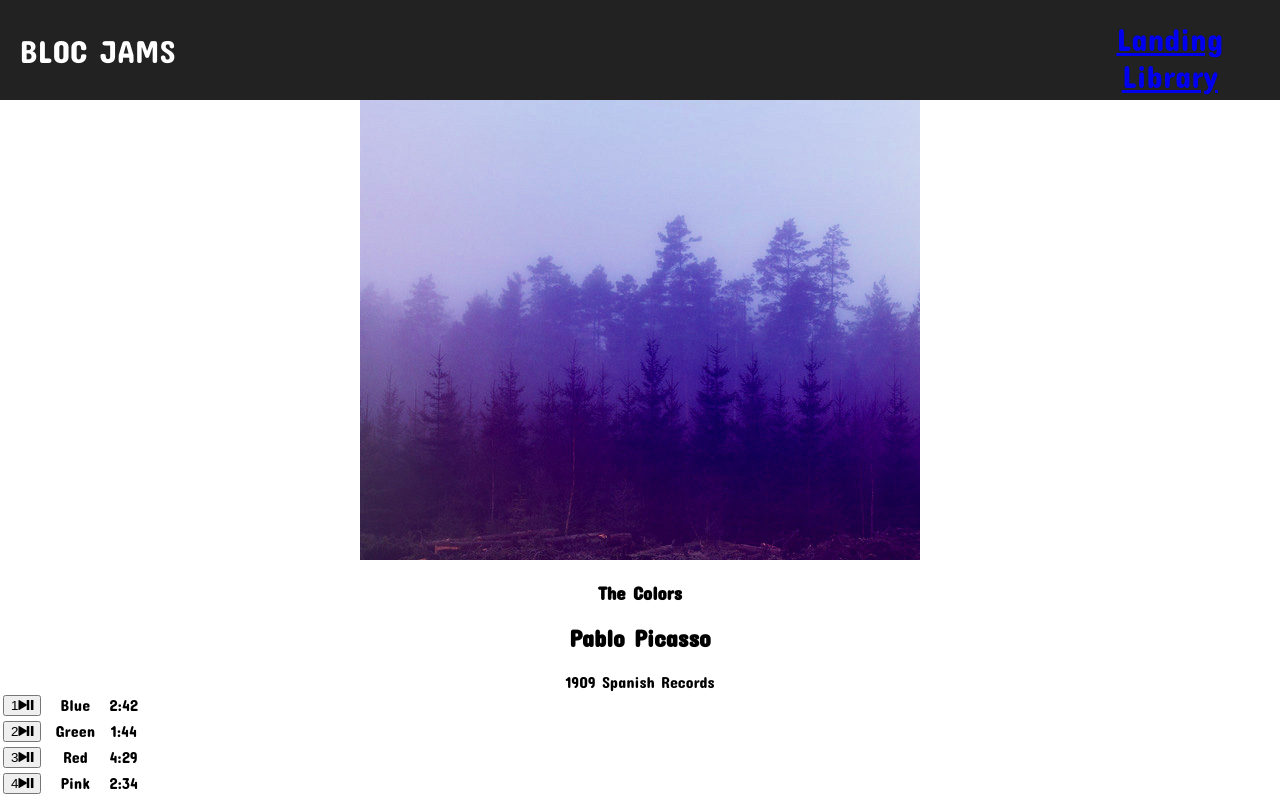
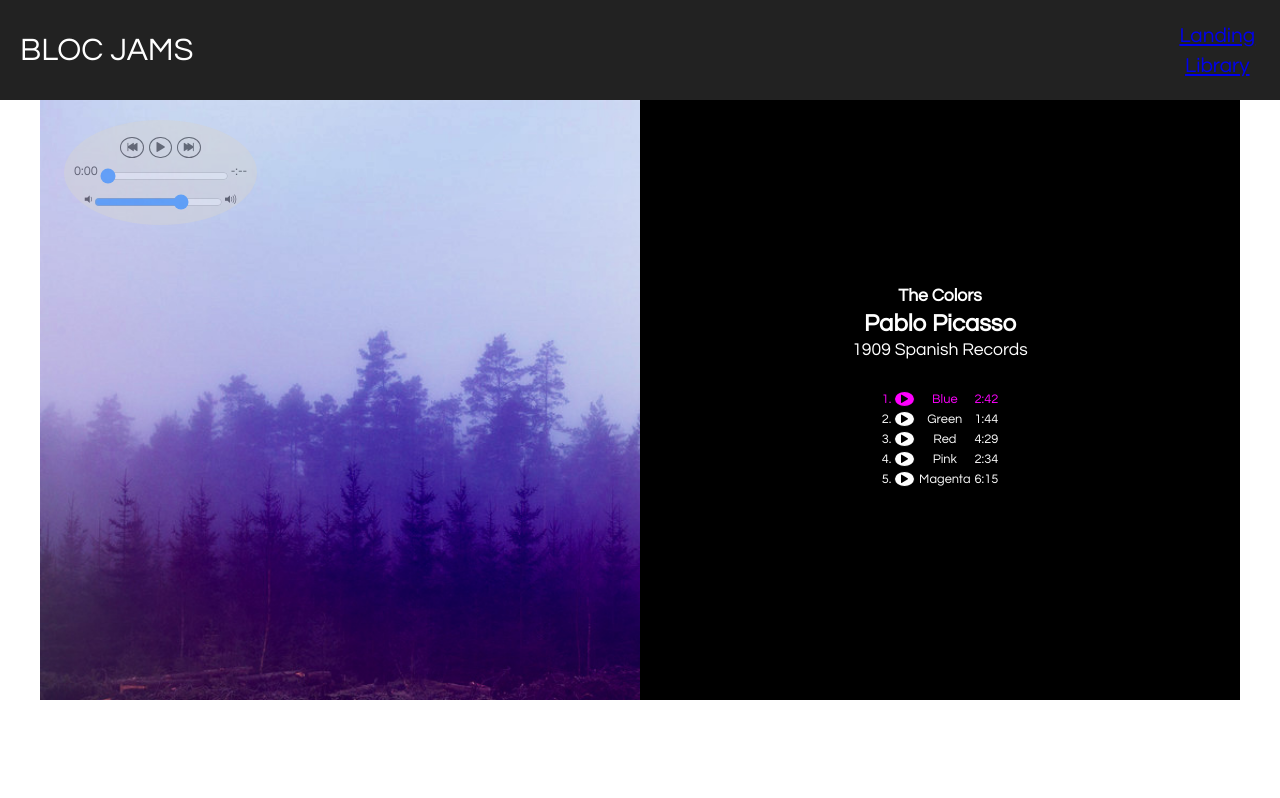
Before and after one commit to sds0208/bloc-jams-react, a React (Create React App) app: page /album/the-colors in a window 1280 px wide. Shown: the top 798 px of the page. Built offline with nearby package versions, Linux system fonts and the light colour scheme.

Commit message:
Responsiveness added, layout improved

```diff
--- a/src/App.js
+++ b/src/App.js
@@ -11,9 +11,9 @@ class App extends Component {
     return (
       <div className="App">
         <header className="App-header">
-          <div className="logo-div">
+          <Link to ='/' className="logo-div">
             BLOC JAMS
-          </div>
+          </Link>
           <div className="links">
             <Link to='/'>Landing</Link>
             <Link to='/library'>Library</Link>
--- a/src/components/Album.js
+++ b/src/components/Album.js
@@ -124,23 +124,15 @@ formatTime(timeInSeconds) {
             <h1 id="album-title">{this.state.album.title}</h1>
             <h2 className="artist">{this.state.album.artist}</h2>
             <div id="release-info">{this.state.album.releaseInfo}</div>
-          </div>
-        </section>
             <table id="song-list">
-          <colgroup>
-            <col id="song-number-column" />
-            <col id="song-title-column" />
-            <col id="song-duration-column" />
-          </colgroup>
               <tbody>
                 {
                   this.state.album.songs.map( (song, index) =>
-                <tr className="song" key={index} onClick={() => this.handleSongClick(song)} >
+                    <tr className={this.state.currentSong === song ? 'song-playing' : 'song'} key={index} onClick={() => this.handleSongClick(song)} >
                       <td className="song-actions">
+                        <span className="song-number">{index+1}.  </span>
                         <button>
-                      <span className="song-number">{index+1}</span>
-                      <span className="ion-play"></span>
-                      <span className="ion-pause"></span>
+                          <span className={this.state.isPlaying && this.state.currentSong === song ? 'ion-pause' : 'ion-play'}></span>
                         </button>
                       </td>
                       <td className="song-title">{song.title}</td>
@@ -150,6 +142,10 @@ formatTime(timeInSeconds) {
                 }
               </tbody>
             </table>
+          </div>
+
+        </section>
+
         <PlayerBar
           isPlaying={this.state.isPlaying}
           currentSong={this.state.currentSong}
--- a/src/components/Library.js
+++ b/src/components/Library.js
@@ -13,10 +13,12 @@ class Library extends Component {
         {
           this.state.albums.map( (album, index) =>
             <Link to={`/album/${album.slug}`} key={index} >
-              <img src={album.albumCover} alt={album.title} />
-              <div>{album.title}</div>
-              <div>{album.artist}</div>
-              <div>{album.songs.length}</div>
+              <img className="album-cover" src={album.albumCover} alt={album.title} />
+              <div className="library-album-info">
+                <div>{album.title}</div>
+                <div>{album.artist}</div>
+                <div>{album.songs.length}</div>
+              </div>
             </Link>
           )
         }
--- a/src/components/PlayerBar.js
+++ b/src/components/PlayerBar.js
@@ -3,7 +3,7 @@ import React, { Component } from 'react';
 class PlayerBar extends Component {
   render() {
     return (
-      <section className="player-bar">
+      <div className="player-bar">
         <section id="buttons">
           <button id="previous" onClick={this.props.handlePrevClick}>
             <span className="ion-skip-backward"></span>
@@ -41,7 +41,7 @@ class PlayerBar extends Component {
           />
           <div className="icon ion-volume-high"></div>
         </section>
-      </section>
+      </div>
     );
   }
 }
--- a/src/index.css
+++ b/src/index.css
@@ -15,31 +15,24 @@ header {
   max-height: 60px;
   top: 0;
   background-color: white;
-  font-size: 2rem;
+  font-size: 1rem;
+  font-family: Questrial;
 }
 
 .logo-div {
   display: flex;
   flex-direction: column;
   justify-content: center;
+  text-decoration: none;
+  color: white;
 }
 
-.logo {
-  height: 50px;
-}
 
 .links {
-  margin-right: 3%;
-  padding-right: 3%;
+  padding-right: 15%;
   display: flex;
   flex-direction: column;
   justify-content: space-around;
-  color: #fff;
-}
-
-Link {
-  padding-right: 20px;
-  color: #fff;
 }
 
 .landing {
@@ -51,14 +44,14 @@ Link {
   display: flex;
   flex-direction: column;
   justify-content: space-around;
-  min-height: 600px;
+  min-height: 300px;
   background-image: url('/././assets/images/landing_images/speaker.jpg');
   background-repeat: no-repeat;
   background-position: center center;
   background-size: cover;
   margin-bottom: 0;
   padding: 0;
-  font-size: 4rem;
+  font-size: 2rem;
 }
 
 .selling-points {
@@ -74,11 +67,17 @@ Link {
   display: flex;
   flex-direction: column;
   justify-content: center;
-  min-height: 300px;
+  min-height: 130px;
   background-repeat: no-repeat;
   background-position: center center;
   background-size: cover;
   padding: 0;
+  font-size: 1rem;
+}
+
+.description {
+  font-size: .75rem;
+  font-family: Questrial;
 }
 
 .one {
@@ -92,3 +91,223 @@ Link {
 .three {
     background-image: url('/././assets/images/landing_images/phone_headphones.jpg');
 }
+
+.library {
+  margin-top: 100px;
+  display: flex;
+  flex-direction: column;
+  font-family: Questrial;
+}
+
+.album {
+  max-width: 1200px;
+  margin: 0 auto;
+  margin-top: 100px;
+  display: flex;
+  flex-direction: column;
+  font-family: Questrial;
+}
+
+.album-cover,
+#album-cover-art {
+  width: 100%;
+  max-width: 700px;
+}
+
+.library-album-info {
+  padding-top: 2%;
+  padding-bottom: 7%;
+}
+
+.album-details {
+  padding: 2%;
+  display: flex;
+  flex-direction: column;
+  justify-content: center;
+}
+
+#album-title,
+.artist,
+#release-info {
+  padding-bottom: 1%;
+  margin: 0;
+  font-size: 1.5rem;
+}
+
+#album-title,
+#release-info {
+  font-size: 1.1rem;
+}
+
+#song-list {
+  margin: 0 auto;
+  margin-top: 4%;
+  margin-bottom: 4%;
+  font-size: .8rem;
+}
+
+.song-playing {
+  color: #FF00FF;
+}
+
+.song-playing .song-actions button {
+  background-color: #FF00FF;
+}
+
+.song-actions button {
+  border-radius: 50%;
+  background-color: white;
+  box-shadow: 0 0 7px;
+  border: 1px solid black;
+  font-size: .7rem;
+}
+
+
+.player-bar {
+  display: grid;
+  grid-template-rows: 33.3% 33.3% 33.3%;
+  position: fixed;
+  top: 120px;
+  left: 5%;
+  padding: 10px;
+  border-radius: 50%;
+  background-color: lightgrey;
+  min-height: 75px;
+  font-size: .8rem;
+  opacity: 0.5;
+}
+
+#buttons,
+#time-control,
+#volume-control {
+  display: flex;
+  flex-direction: row;
+  margin: 0 auto;
+  margin-top: 7px;
+}
+
+#buttons button {
+  background-color: transparent;
+  border-radius: 50%;
+  border: 1px solid black;
+}
+
+button:hover {
+  cursor: pointer;
+}
+
+#previous {
+  margin-right: 5px;
+}
+
+#next {
+  margin-left: 5px;
+}
+
+#volume-control {
+  margin-bottom: 5px;
+}
+
+/* Media Queries */
+
+@media (min-width: 320px) {
+  .links {
+    padding-right: 10%;
+  }
+}
+
+/*@media (min-width: 520px) {
+  header {
+    font-size: 1.5rem;
+  }
+
+  .links {
+    font-size: 1.3rem;
+    padding-right: 7%;
+  }
+
+  Link {
+    padding-right: 20px;
+  }
+
+  .hero-title-div {
+    min-height: 600px;
+    font-size: 4rem;
+  }
+
+  .point {
+    min-height: 200px;
+    font-size: 1.2rem;
+  }
+
+  .description {
+    font-size: .95rem;
+  }
+
+  #album-info {
+    display: grid;
+    grid-template-columns: 50% 50%;
+  }
+
+  .album-details {
+    background-color: black;
+    color: white;
+  }
+
+  #song-list {
+    margin: 0 auto;
+    font-size: .9rem;
+  }
+
+  .player-bar {
+    max-width: 1200px;
+  }
+}*/
+
+@media (min-width: 700px) {
+  header {
+    font-size: 2rem;
+  }
+
+  .links {
+    font-size: 1.3rem;
+    padding-right: 5%;
+  }
+
+  Link {
+    padding-right: 20px;
+  }
+
+  .hero-title-div {
+    min-height: 600px;
+    font-size: 4rem;
+  }
+
+  .point {
+    min-height: 300px;
+    font-size: 1.5rem;
+  }
+
+  .description {
+    font-size: 1.1rem;
+    padding-right: 5%;
+    padding-left: 5%;
+  }
+
+  #album-info {
+    display: grid;
+    grid-template-columns: 50% 50%;
+  }
+
+  .album-details {
+    background-color: black;
+    color: white;
+  }
+
+}
+
+@media (min-width: 1000px) {
+  .links {
+    padding-right: 3.5%;
+  }
+}
```
Lines whose indentation alone changed are shown as unchanged.
